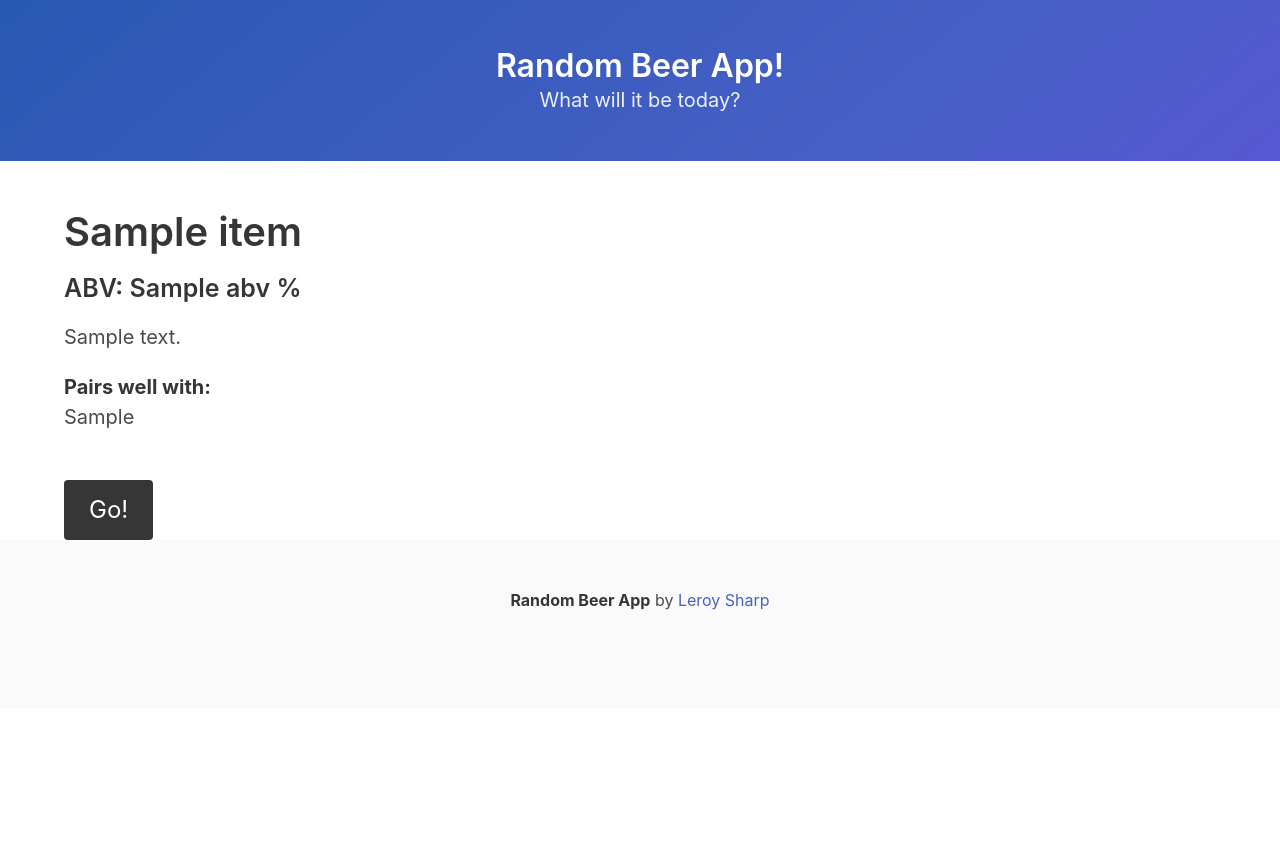
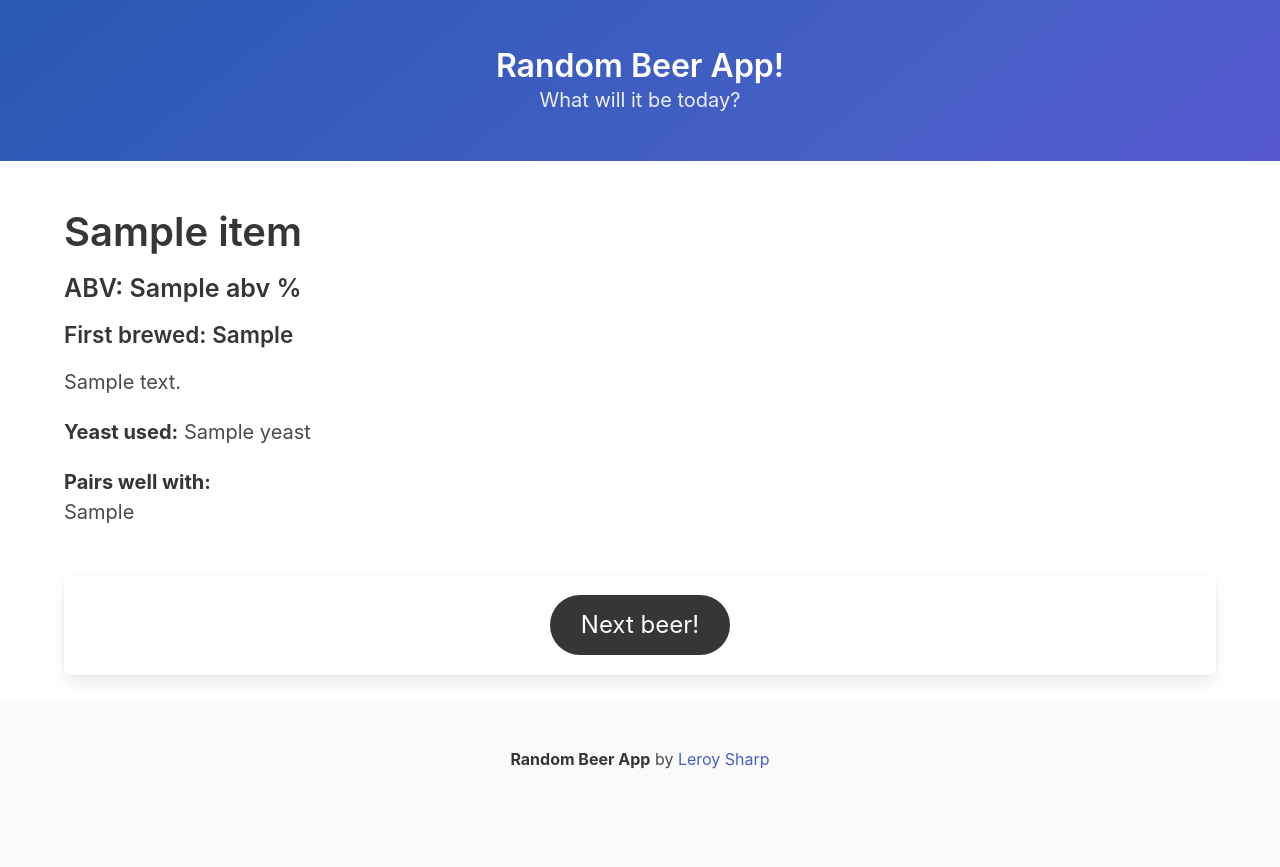
Before and after one commit to lsharp256/beer-app, a Flask app: page / in a window 1280 px wide. Before the commit the page ends 610 px from the top, so only its background shows below. Run offline with Flask 2, Linux system fonts and the light colour scheme; a database or web service that is not in the repository returns one stand-in record (values such as "Sample title"); data that the repository does not hold is empty.

Commit message:
Added more info about the beer

```diff
--- a/app.py
+++ b/app.py
@@ -3,6 +3,7 @@ import requests
 import json
 
 app = Flask(__name__)
+
 
 @app.route('/')
 def get_beer():
@@ -12,8 +13,10 @@ def get_beer():
 	beer = {
 		'name': beerson[0]['name'],
 		'abv': beerson[0]['abv'],
+		'first_brewed': beerson[0]['first_brewed'],
 		'description': beerson[0]['description'],
-		'food_pairing': beerson[0]['food_pairing'][0]
+		'food_pairing': beerson[0]['food_pairing'][0],
+		'yeast': beerson[0]['ingredients']['yeast']
 	}
 
 	return render_template('index.html', beer=beer)
--- a/templates/index.html
+++ b/templates/index.html
@@ -22,14 +22,16 @@
       <div class="content is-medium">
         <h1>{{ beer.name }}</h1>
         <h4>ABV: {{ beer.abv }} %</h4>
+        <h5>First brewed: {{ beer.first_brewed }}</h5>
         <p>{{ beer.description }}</p>
+        <p><strong>Yeast used:</strong> {{ beer.yeast }}</p>
         <p><strong>Pairs well with:</strong></p>
         {{ beer.food_pairing }}
       </div>
     </div>
   </section>
-  <div class="container">
-    <button class="button is-large is-dark" onClick="window.location.reload();">Go!</button>
+  <div class="container box has-text-centered">
+    <button class="button is-large is-dark is-rounded" onClick="window.location.reload();">Next beer!</button>
   </div>
   </body>
   <footer class="footer">
```
